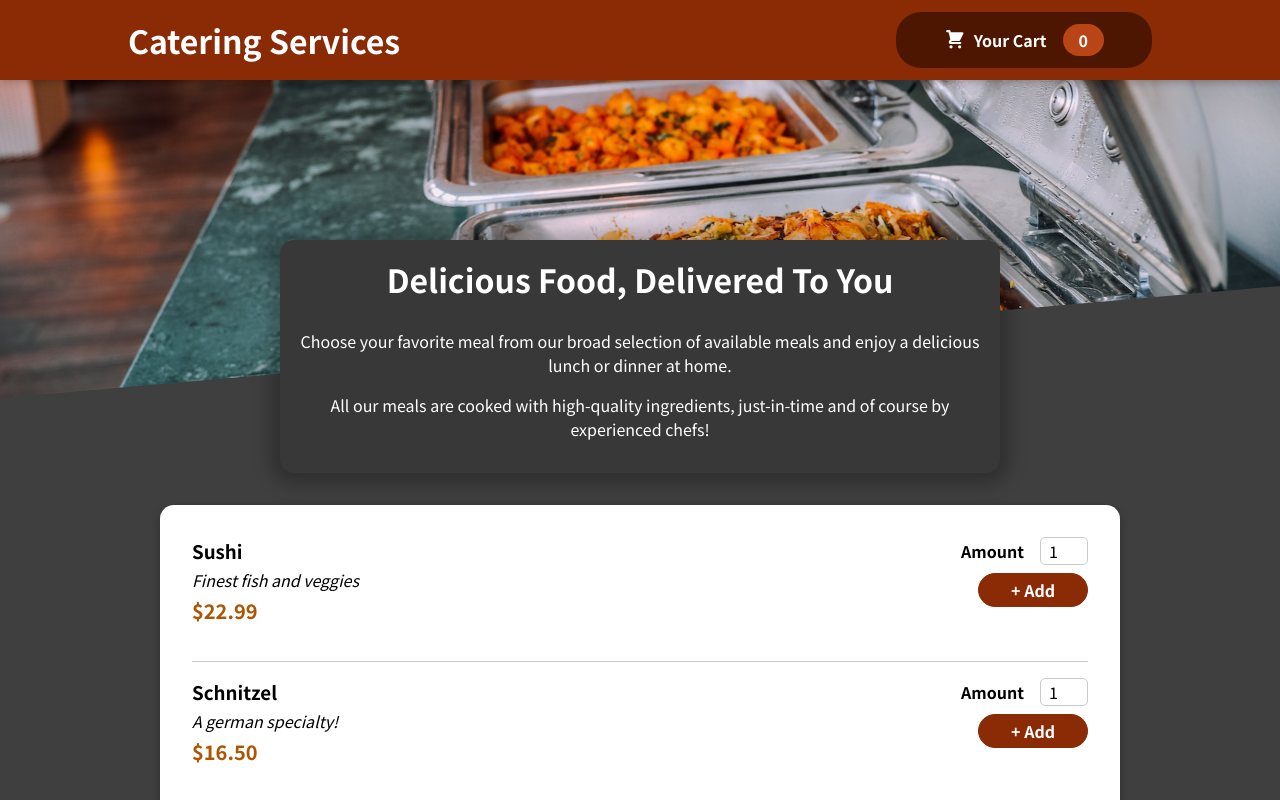
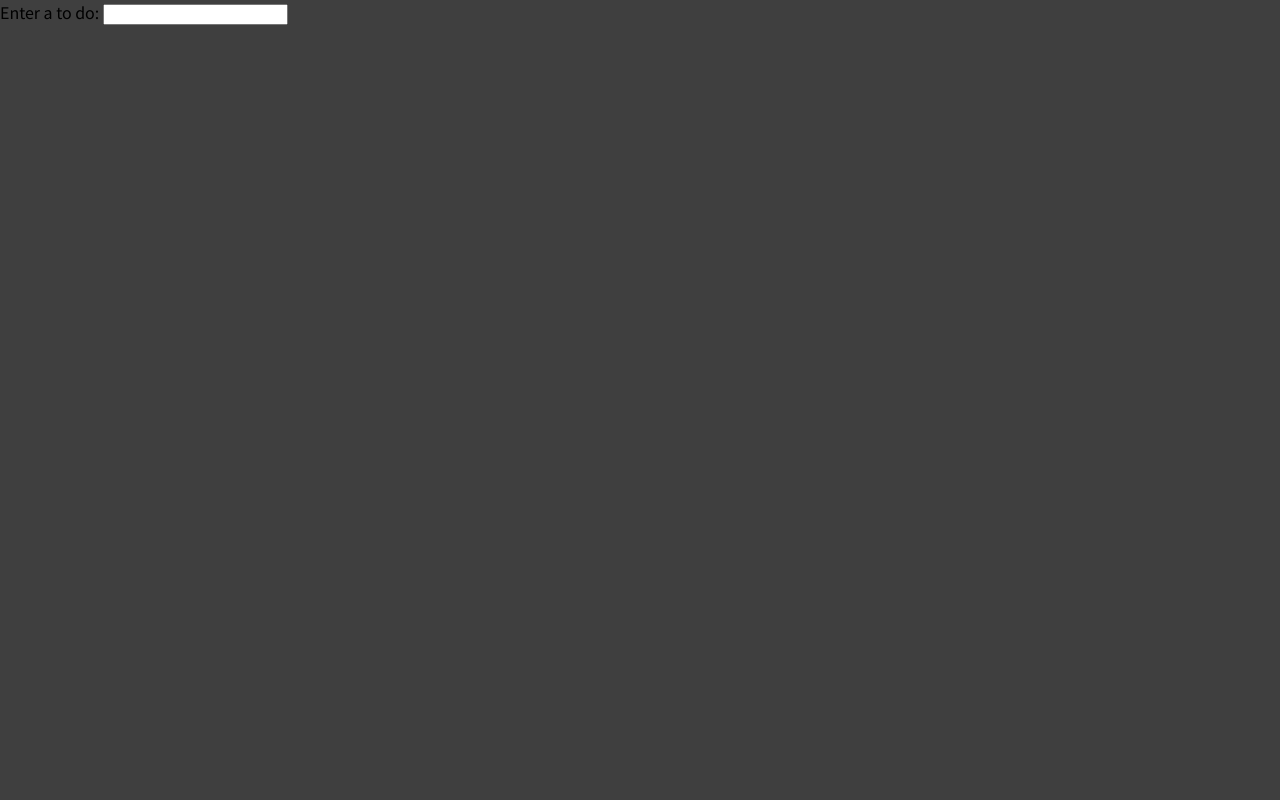
Before and after one commit to tonybejjani/REACT-food-order-app, a React (Create React App) app: page / in a window 1280 px wide. Shown: the top 800 px of the page. Built offline with nearby package versions, Linux system fonts and the light colour scheme.

Commit message:
testing cuseReducer hook before applying on mini projects such as a todo list and a simple Counter example

```diff
--- a/src/App.js
+++ b/src/App.js
@@ -1,53 +1,141 @@
 /** @format */
-import { React, useState } from 'react';
 
-import Header from './components/Layout/Header';
-import Meals from './components/Meals/Meals';
-import Cart from './components/Cart/Cart';
-import CartProvider from './store/cartProvider';
+///////////////////////////////////////
+
+//// useReducer To do List Example
+
+import { React, useReducer, useState } from 'react';
+import Todo from './Todo';
+
+export const ACTIONS = {
+  ADD_TODO: 'add-todo',
+  TOGGLE_TODO: 'toggle-todo',
+};
 
 function App() {
-  const [cartIsShown, setCartIsShown] = useState(false);
+  function reducer(todos, action) {
+    switch (action.type) {
+      case ACTIONS.ADD_TODO:
+        console.log(action.payload);
+        return [...todos, setTodo(action.payload)];
+      case ACTIONS.TOGGLE_TODO:
+        console.log(action.payload);
+        return todos.map((todo) => {
+          if (todo.id === action.payload.id) {
+            return { ...todo, complete: !todo.complete };
+          }
+          return todo;
+        });
+      default:
+        return todos;
+    }
+  }
 
-  const showCartHandler = () => {
-    setCartIsShown(true);
+  const setTodo = (input) => {
+    return { id: Date.now(), desc: input, complete: false };
   };
 
-  const hideCartHandler = () => {
-    setCartIsShown(false);
+  const [todos, dispatch] = useReducer(reducer, []);
+  const [userInput, setUserInput] = useState('');
+
+  const saveInput = (e) => {
+    setUserInput(e.target.value);
   };
+
+  const addTodo = (e) => {
+    e.preventDefault();
+    setUserInput('');
+    dispatch({ type: ACTIONS.ADD_TODO, payload: userInput });
+  };
+
+  console.log(todos);
+
   return (
-    <CartProvider>
-      {cartIsShown && <Cart onHideCart={hideCartHandler} />}
-      <Header onShowCart={showCartHandler} />
-      <main>
-        <Meals />
-      </main>
-    </CartProvider>
+    <>
+      <form onSubmit={addTodo}>
+        <label>Enter a to do: </label>
+        <input value={userInput} onChange={saveInput} />
+      </form>
+      {todos.map((todo) => (
+        <Todo key={todo.id} todo={todo} dispatch={dispatch} />
+      ))}
+    </>
   );
 }
 
 export default App;
-// import React, { useState } from 'react';
+///////////////////////////////////////
 
-// import FunctionContextComponent from './FunctionContextComponent';
+//// useReducer Simple Counter Example
 
-// export const ThemeContext = React.createContext();
+// import { React, useReducer } from 'react';
+// function App() {
+//   const ACTIONS = {
+//     DECREMENT: 'decrement',
+//     INCREMENT: 'increment',
+//   };
+
+//   const reduce = (state, action) => {
+//     switch (action.type) {
+//       case ACTIONS.DECREMENT:
+//         return { count: state.count - 1 };
+
+//       case ACTIONS.INCREMENT:
+//         return { count: state.count + 1 };
+
+//       default:
+//         return state;
+//     }
+//   };
+
+//   const [state, dispatch] = useReducer(reduce, { count: 0 });
+
+//   const decrement = () => {
+//     dispatch({ type: ACTIONS.DECREMENT });
+//   };
+
+//   const increment = () => {
+//     dispatch({ type: ACTIONS.INCREMENT });
+//   };
+
+//   return (
+//     <div style={{ margin: '0 auto', width: '500px', fontSize: '25px' }}>
+//       <button onClick={decrement}>-</button>
+//       <span style={{ color: '#fff' }}>{state.count}</span>
+//       <button onClick={increment}>+</button>
+//     </div>
+//   );
+// }
+
+// export default App;
+
+///////////////////////////////////////
+
+// import { React, useState } from 'react';
+
+// import Header from './components/Layout/Header';
+// import Meals from './components/Meals/Meals';
+// import Cart from './components/Cart/Cart';
+// import CartProvider from './store/cartProvider';
 
 // function App() {
-//   const [darkTheme, setDarkTheme] = useState(true);
+// const [cartIsShown, setCartIsShown] = useState(false);
 
-//   function toggleTheme() {
-//     setDarkTheme((prevDarkTheme) => !prevDarkTheme);
-//   }
+// const showCartHandler = () => {
+//   setCartIsShown(true);
+// };
 
-//   return (
-//     <>
-//       <ThemeContext.Provider value={darkTheme}>
-//         <button onClick={toggleTheme}>Toggle Theme</button>
-//         <FunctionContextComponent />
-//       </ThemeContext.Provider>
-//     </>
-//   );
-// }
-//
+// const hideCartHandler = () => {
+//   setCartIsShown(false);
+// };
+// return (
+//   <CartProvider>
+//     {cartIsShown && <Cart onHideCart={hideCartHandler} />}
+//     <Header onShowCart={showCartHandler} />
+//     <main>
+//       <Meals />
+//     </main>
+//   </CartProvider>
+// );
+
+// export default App;
--- /dev/null
+++ b/src/Todo.js
@@ -0,0 +1,25 @@
+/** @format */
+
+import { React } from 'react';
+
+import { ACTIONS } from './App';
+const Todo = (props) => {
+  const dispatchHandler = () => {
+    props.dispatch({
+      type: ACTIONS.TOGGLE_TODO,
+      payload: { id: props.todo.id },
+    });
+  };
+
+  return (
+    <>
+      <p style={{ color: !props.todo.complete ? 'blue' : 'green' }}>
+        {props.todo.desc}
+      </p>
+      <button onClick={dispatchHandler}>Toggle</button>
+      <button>Delete</button>
+    </>
+  );
+};
+
+export default Todo;
--- a/src/components/Meals/MealItemForm.js
+++ b/src/components/Meals/MealItemForm.js
@@ -1,10 +1,20 @@
 /** @format */
 
-import { React } from 'react';
+import { React, useContext } from 'react';
 
 import Input from '../UI/Input';
 import classes from './MealItemForm.module.css';
+import CartContext from '../../store/cart-context';
 const MealItemForm = (props) => {
+  const CartCtx = useContext(CartContext);
+
+  const AddItemToCart = (event) => {
+    event.preventDefault();
+    CartCtx.addItem({
+      amount: Number(document.getElementById(`amount_${props.id}`).value),
+    });
+  };
+
   return (
     <form className={classes.form}>
       <Input
@@ -18,7 +28,7 @@ const MealItemForm = (props) => {
           defaultValue: '1',
         }}
       />
-      <button>+ Add</button>
+      <button onClick={AddItemToCart}>+ Add</button>
     </form>
   );
 };
--- a/src/store/cartProvider.js
+++ b/src/store/cartProvider.js
@@ -1,17 +1,31 @@
 /** @format */
+import { useState } from 'react';
 import CartContext from './cart-context';
 
 const CartProvider = (props) => {
-  const addItemToCartHandler = (item) => {};
+  const addItemToCartHandler = (item) => {
+    cartContext.items.push(item);
+
+    setCartContext((prevCartContext) => {
+      return {
+        items: prevCartContext.items,
+        totalAmount: prevCartContext.totalAmount,
+        addItem: addItemToCartHandler,
+        removeItem: removeItemFromCartHandler,
+      };
+    });
+  };
 
   const removeItemFromCartHandler = (id) => {};
 
-  const cartContext = {
+  const [cartContext, setCartContext] = useState({
     items: [],
     totalAmount: 0,
     addItem: addItemToCartHandler,
     removeItem: removeItemFromCartHandler,
-  };
+  });
+
+  console.log(cartContext);
 
   return (
     <CartContext.Provider value={cartContext}>
```
